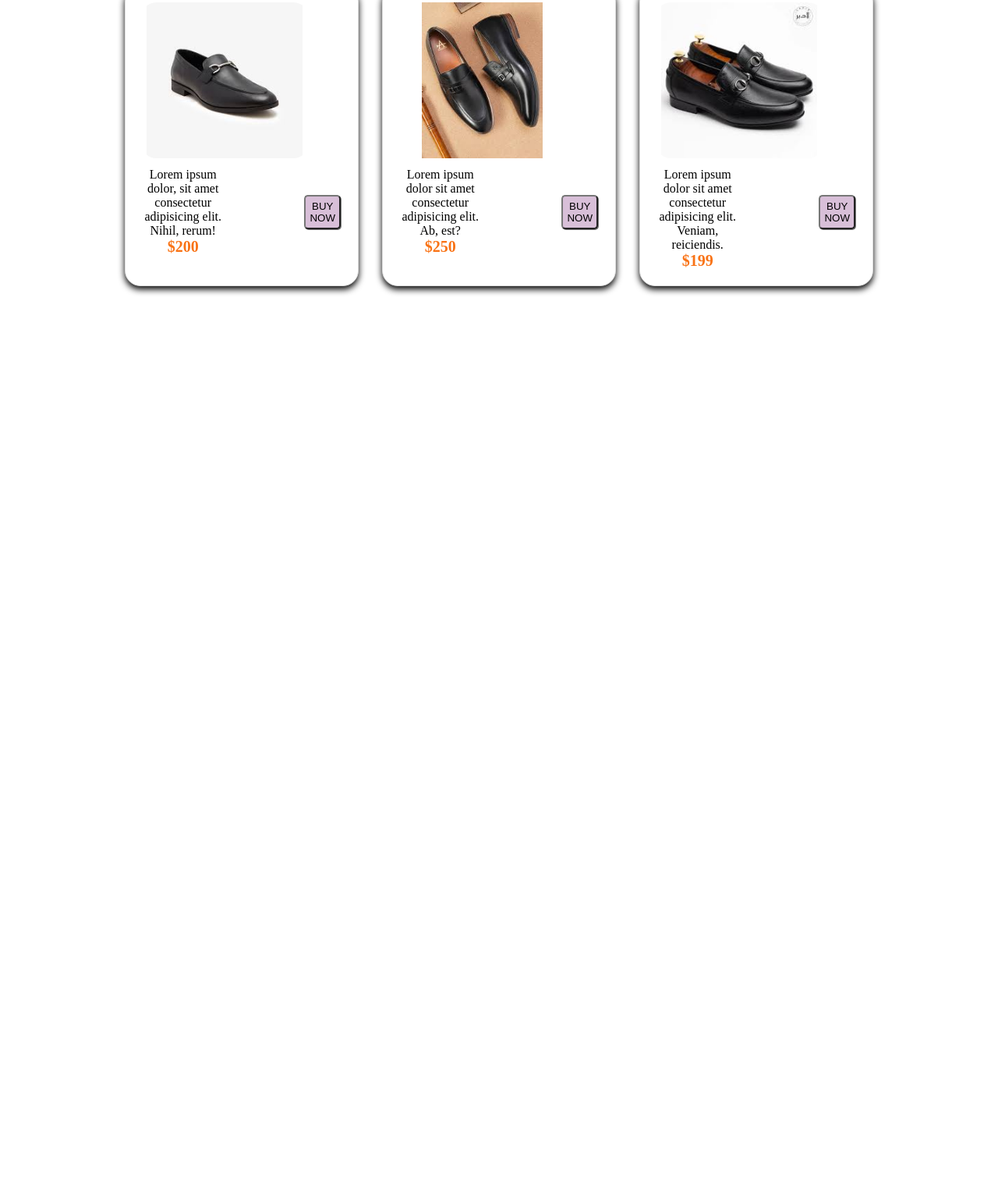
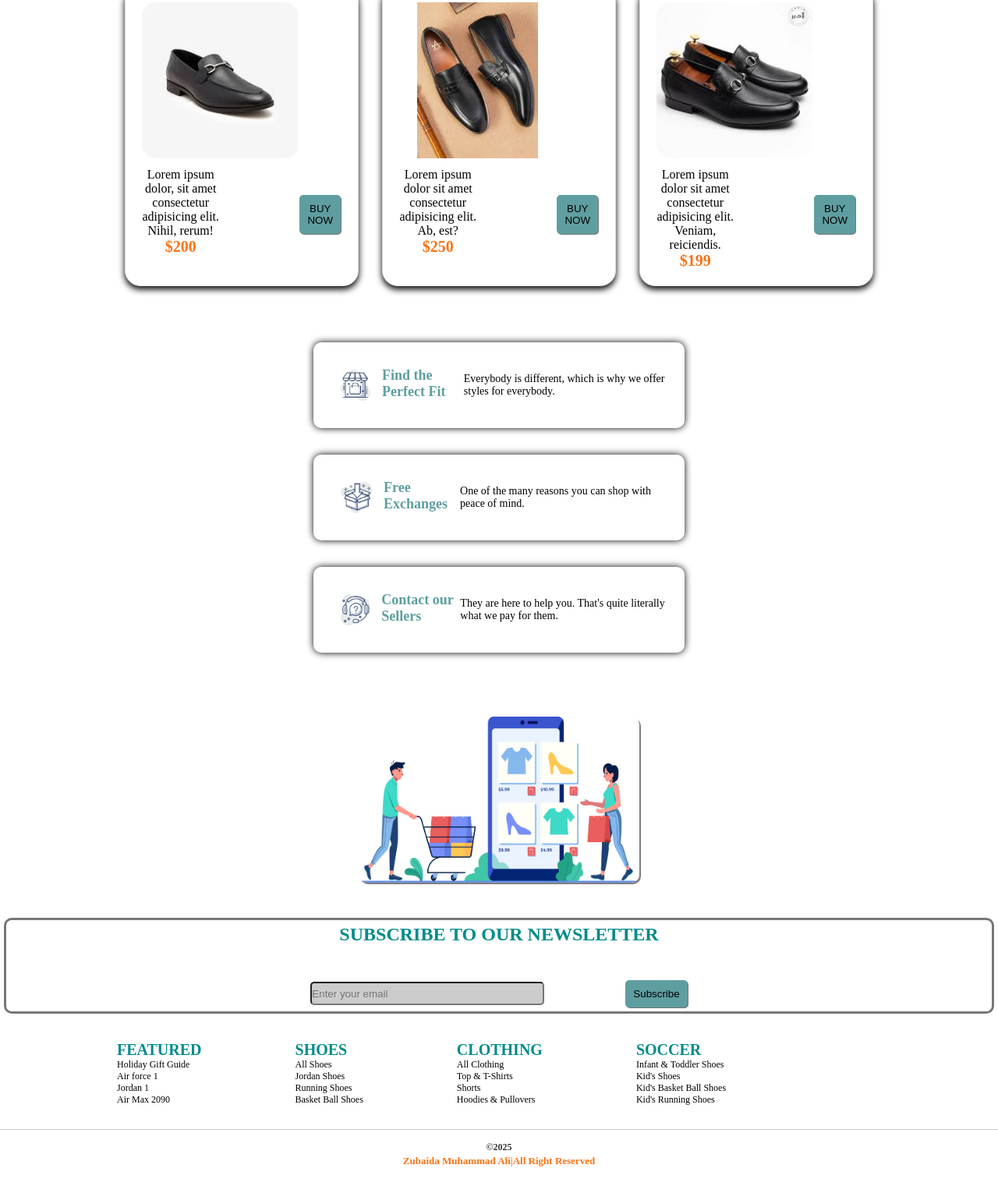
Before and after one commit to zubaida-1112/assignment-2, a plain HTML site: page index.html in a window 1280 px wide. Shown: the part 1193-2705 px from the top of the page at 78% size. Before the commit the page ends 1590 px from the top, so only its background shows below. Drawn offline with Linux system fonts and the light colour scheme.

Commit message:
updated html & css layout

```diff
--- a/index.html
+++ b/index.html
@@ -131,10 +131,136 @@
 
         </div>
 
+    </div>
+
+    <!-- part 2 -->
+
+    <div class="maincontainer">
+
+        <div class="features">
+            <div class="h2">
+                <img src="./images/one.png" alt="image">
+                <h2>Find the Perfect Fit</h2>
+                <p>Everybody is different, which is why we offer styles for everybody.
+                </p>
+            </div>
+        </div>
+
+        <div class="features">
+            <div class="h2">
+                <img src="./images/two.png" alt="image">
+                <h2>Free Exchanges</h2>
+                <p>One of the many reasons you can shop with peace of mind.
+                </p>
+            </div>
+        </div>
+
+        <div class="features">
+            <div class="h2">
+                <img src="./images/three.png" alt="image">
+                <h2>Contact our Sellers</h2>
+                <p>They are here to help you. That's quite literally what we pay for them.
+                </p>
+            </div>
+        </div>
+
+
+        <span class="shoppingimg">
+            <img src="./images/shopping.png" alt="image" class="shoppingpic">
+        </span>
+
+    </div>
+
+    <!-- footer -->
+
+    <div class="bottom">
+        <label for="email">
+            <h2>SUBSCRIBE TO OUR NEWSLETTER</h2>
+            <input type="email" placeholder="Enter your email">
+            <button>Subscribe</button>
+        </label>
+
+    </div>
 
 
 
-    </div>
+    <footer id="ftr">
+        <div class="row">
+
+            <div class="footerarea">
+                <h5>FEATURED</h5>
+                <ul>
+                    <li>Holiday Gift Guide</li>
+                    <li>Air force 1</li>
+                    <li>Jordan 1</li>
+                    <li>Air Max 2090</li>
+                </ul>
+            </div>
+
+            <div class="footerarea">
+                <h5>SHOES</h5>
+                <ul>
+                    <li>All Shoes</li>
+                    <li>Jordan Shoes</li>
+                    <li>Running Shoes</li>
+                    <li>Basket Ball Shoes</li>
+                </ul>
+            </div>
+
+            <div class="footerarea">
+                <h5>CLOTHING</h5>
+                <ul>
+                    <li>All Clothing</li>
+                    <li>Top & T-Shirts</li>
+                    <li>Shorts</li>
+                    <li>Hoodies & Pullovers</li>
+                </ul>
+            </div>
+
+            <div class="footerarea">
+                <h5>SOCCER</h5>
+                <ul>
+                    <li>Infant & Toddler Shoes</li>
+                    <li>Kid's Shoes</li>
+                    <li>Kid's Basket Ball Shoes</li>
+                    <li>Kid's Running Shoes</li>
+                </ul>
+
+            </div>
+
+        </div>
+
+
+
+
+        <div class="footer">
+            <h6>&copy;2025</h6><span>Zubaida Muhammad Ali|All Right Reserved</span>
+        </div>
+
+
+    </footer>
+
+
+
+
+
+
+
+
+
+
+
+
+
+
+
+
+
+
+
+
+
+
 
 
 
--- a/style.css
+++ b/style.css
@@ -137,14 +137,190 @@ span {
     margin-top: 200px;
     display: block;
 }
-figcaption{
 
-display: inline-flex;
-justify-content: center;
+figcaption {
+
+    display: inline-flex;
+    justify-content: center;
 
 }
-.span{
-justify-content: center;
-padding-top: 10px;
-margin-top: 10px;
+
+.span {
+    justify-content: center;
+    padding-top: 10px;
+    margin-top: 10px;
 }
+
+/* second part */
+span img {
+    height: 600px;
+    width: 600px;
+    display: flex;
+    box-sizing: border-box;
+    box-shadow: 2px 2px gray;
+    border-radius: 10px;
+    border-style: solid;
+    border-color: #777777;
+}
+
+.shoppingimg {
+    flex: 1;
+    display: flex;
+    justify-content: center;
+    align-items: center;
+    width: 90%;
+    max-width: 400px;
+    height: auto;
+}
+
+.shoppingpic {
+    max-width: 400px;
+    height: auto;
+    width: 90%;
+    border-style: none;
+}
+
+.features img {
+    height: 50px;
+    padding: 5px;
+    margin: 10px;
+    width: 50px;
+}
+
+.features .h2 {
+    display: flex;
+    align-items: center;
+}
+
+.maincontainer {
+    display: flex;
+    gap: 10px;
+    justify-content: space-between;
+    column-gap: 50px;
+    flex-direction: column;
+    flex-wrap: wrap;
+    align-items: center;
+    padding: 40px;
+}
+
+.h2 {
+    padding: 20px;
+    background-color: white;
+    margin-bottom: 20px;
+    border-radius: 10px;
+    box-shadow: 0 0 10px;
+}
+
+.features h2 {
+    margin: 0 0 5px;
+    font-size: 18px;
+    color: cadetblue;
+}
+
+.features {
+    flex-direction: row;
+    display: flex;
+    border-style: none;
+    height: 100px;
+    gap: 5px;
+    border-radius: 10px;
+    border-spacing: 5px;
+    padding: 2px;
+    flex: 1;
+    max-width: 40%;
+}
+
+
+.features p {
+    font-size: 14px;
+    margin: 0;
+
+
+}
+
+.bottom {
+    border-radius: 10px;
+    border: solid;
+    text-align: center;
+    padding: 5px;
+    margin: 5px;
+    justify-content: center;
+    border-color: #777777;
+    color: darkcyan;
+}
+
+button {
+    background-color: cadetblue;
+    border-style: none;
+    padding: 10px;
+}
+
+button:hover {
+    color: #777777;
+    background-color: aquamarine;
+}
+
+.bottom>h2 {
+    justify-content: center;
+    border-style: solid;
+    border-width: 40px;
+    height: 500px;
+
+}
+
+label input {
+    width: 300px;
+    background-color: #ccc;
+    height: 30px;
+    border-radius: 5px;
+    justify-content: center;
+}
+
+.footer {
+    border-style: none;
+    font-size: 16px;
+    border-color: #f0f0f0;
+    padding: 15px 0;
+    text-align: center;
+    border-top: 1px solid #ccc;
+    color: #333;
+}
+
+.footer h6 {
+    font-size: 12px;
+}
+
+.footer span {
+    font-size: 13px;
+}
+
+.row {
+    display: flex;
+    padding: 30px;
+    border-style: none;
+    border-color: #ccc;
+
+}
+
+.row .footerarea {
+    justify-content: center;
+    padding-left: 120px;
+}
+
+.row .footerarea ul {
+    list-style: none;
+}
+
+.row .footerarea ul li {
+
+    font-size: 12px;
+    justify-content: center;
+    align-content: center;
+    align-items: center;
+}
+
+.row .footerarea h5 {
+    color: darkcyan;
+    font-weight: bold;
+    font-size: 20px;
+}
```
Also changed, not shown: images/one.png (added), images/shopping.png (added), images/three.png (added), images/two.png (added).
